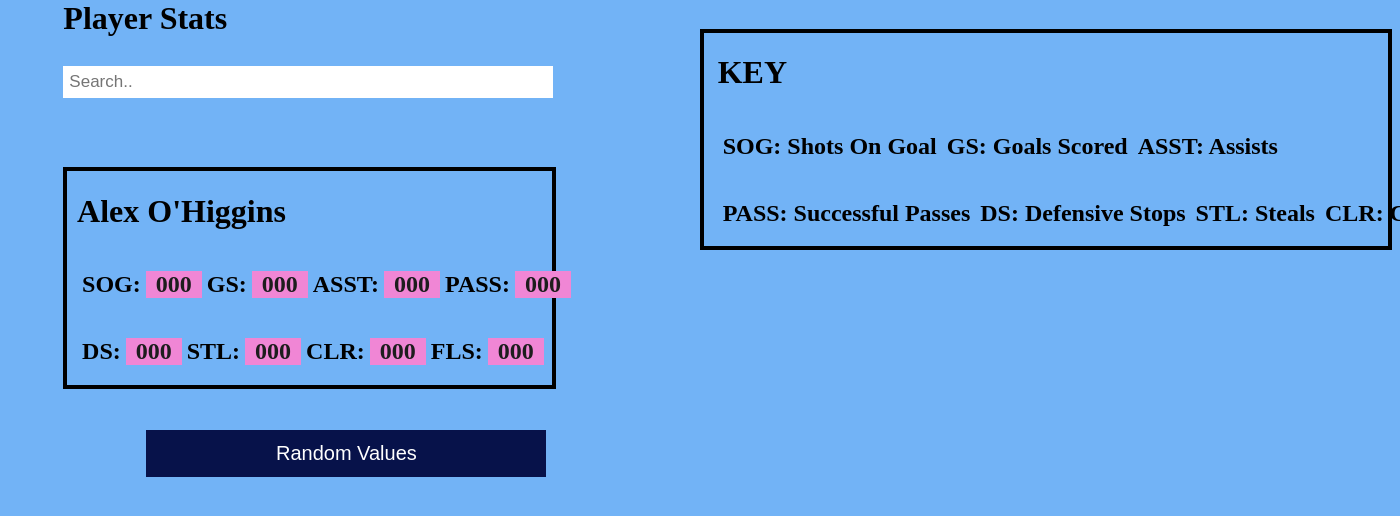
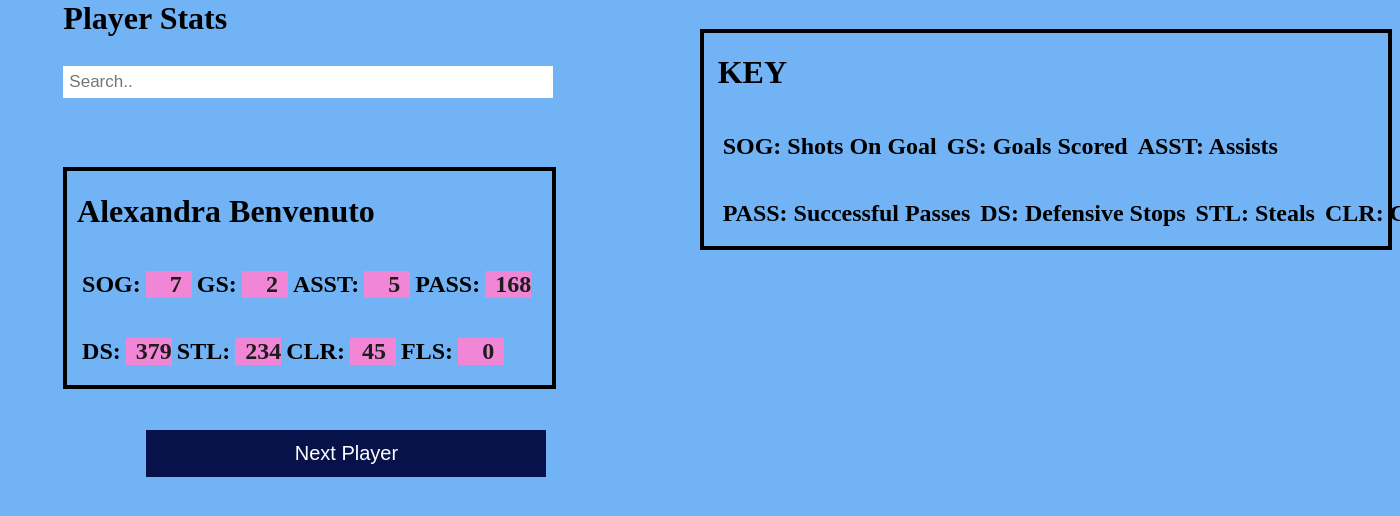
Before and after one commit to aconroy19/Hornets, a PHP site: page /assets/HTML/PlayerStats.html in a window 1400 px wide; the page is wider, and only the part inside the window is pictured. Shown: the part 150-666 px from the top of that part. Run offline with PHP 8.4, Linux system fonts and the light colour scheme; some libraries are stand-ins or nearby versions.

Commit message:
scripting for player stats

```diff
--- a/assets/CSS/PlayerStats.css
+++ b/assets/CSS/PlayerStats.css
@@ -39,6 +39,8 @@ body{
     padding-right: 10px;
     background-color: #f086d5;
     color: #1d1d1d;
+    width: 5.5%;
+    text-align: right;
 }
 
 .statsRow {
@@ -86,7 +88,7 @@ h2 {
   margin-left: 10%;
 }
 
-#button_random_values {
+#button_next {
 
   background-color: #07124a;
   border: 2px solid #07124a;
--- a/assets/HTML/PlayerStats.html
+++ b/assets/HTML/PlayerStats.html
@@ -42,34 +42,36 @@
         </div>
         <div id="stats">
 
-          <h1 id="name"> Alex O'Higgins</h2>
+          <h1 id="name"> Alexandra Benvenuto </h2>
           <div class="statsRow">
             <h2> SOG: </h2>
-            <h2 id="valueSOG" class="values"> 000 </h2>
+            <h2 id="valueSOG" class="values"> 7 </h2>
             <h2> GS: </h2>
-            <h2 id="valueGS" class="values"> 000 </h2>
+            <h2 id="valueGS" class="values"> 2 </h2>
             <h2> ASST: </h2>
-            <h2 id="valueASST" class="values"> 000 </h2>
+            <h2 id="valueASST" class="values"> 5 </h2>
             <h2> PASS: </h2>
-            <h2 id="valuePASS" class="values"> 000 </h2>
+            <h2 id="valuePASS" class="values"> 168 </h2>
           </div>
           <div class="statsRow">
             <h2> DS: </h2>
-            <h2 id="valueDS" class="values"> 000 </h2>
+            <h2 id="valueDS" class="values"> 379 </h2>
             <h2> STL: </h2>
-            <h2 id="valueSTL" class="values"> 000 </h2>
+            <h2 id="valueSTL" class="values"> 234 </h2>
             <h2> CLR: </h2>
-            <h2 id="valueCLR" class="values"> 000 </h2>
+            <h2 id="valueCLR" class="values"> 45 </h2>
             <h2> FLS: </h2>
-            <h2 id="valueFLS" class="values"> 000 </h2>
+            <h2 id="valueFLS" class="values"> 0 </h2>
+            <h2 id="player_id" class="values" hidden=true> 0 </h2>
           </div>
         </div>
       </div>
 
       <div id="button_div">
-        <button id="button_random_values" type="button" > Random Values </button>
+        <button id="button_next" type="button" > Next Player </button>
       </div>
 
+    <script src="https://ajax.googleapis.com/ajax/libs/jquery/1.7.1/jquery.min.js" type="text/javascript"></script>
     <script src="../scripts/PlayerStats.js" charset="utf-8"></script>
 </body>
 
--- a/assets/scripts/PlayerStats.js
+++ b/assets/scripts/PlayerStats.js
@@ -1,15 +1,11 @@
-// IGNORE THIS CODE IF YOU'RE CHECKING IF LINKED. ONLY USE THE BOTTOM ONE
+var fall2021 = null;
+$.getJSON("https://aconroy19.github.io/Hornets/json/Fall2021.json", function(json) {
+  fall2021 = json;
+  });
 
 function setup() {
 
-  document.getElementById("button_random_values").onclick = randomValues;
-
-
-
-  // document.getElementById("button1").onclick = function(){
-  //   openwebpage("./assets/HTML/PlayerStats.html");
-  // };
-
+  document.getElementById("button_next").onclick = nextPlayer;
 
 }
 
@@ -23,26 +19,55 @@ function search() {
 
 }
 
-function randomValues() {
-
+function updateValues(p){
   let elements = document.getElementsByClassName("values");
 
-  Array.prototype.forEach.call(elements, function(value){
-    value.innerHTML = Math.round(Math.random()*1000);
+  document.getElementById("name").innerText = p.name + " " + p.last_name;
+
+  elements.valueSOG.innerText = p.sog;
+  elements.valueGS.innerText = p.gs;
+  elements.valueASST.innerText = p.assists;
+  elements.valuePASS.innerText = p.pass;
+  elements.valueDS.innerText = p.ds;
+  elements.valueSTL.innerText = p.steal;
+  elements.valueCLR.innerText = p.clear;
+  elements.valueFLS.innerText = p.fouls;
+  elements.player_id.innerText = p.id;
+
+
+  if(p.fouls >= 5){
+    elements.valueFLS.style.background = "#f20d0d";
+  }
+  else{
+    elements.valueFLS.style.background = "#f086d5";
+  }
+
+}
+
+function getPlayerById(id){
+  let p;
+  fall2021.forEach(player=>{
+    if(player.id == id){
+      p = player;
+    }
   });
+
+  return p;
+}
+
+function nextPlayer() {
+
+  let id = parseInt(document.getElementById("player_id").textContent);
+  if(id + 1 > 16){
+    id = -1;
+  }
+  document.getElementById("player_id").innerText = id + 1;
+  let p = getPlayerById(id + 1);
+
+
+  updateValues(p);
+
 
 }
 
 setup();
-
-
-// USE THIS CODE IF YOU WANNA KNOW IF SOMETHING IS LINKED
-
-// OPEN THE INSPECTOR AND GO TO CONSOLE (FN + F12 -> Console) AND SEE IF IT SAYS
-// HELLO IN THERE OR NOT
-
-function onload(){
-  console.log("HELLO I'M LINKED");
-}
-
-onload();
--- a/index.html
+++ b/index.html
@@ -33,7 +33,6 @@
       </div>
     </div>
 
-
     <script src="main.js" charset="utf-8"></script>
 </body>
 
--- a/main.css
+++ b/main.css
@@ -48,8 +48,6 @@ body{
   text-align: center;
   text-decoration: none;
   padding: 10px 26px;
-  margin-left: 95%;
-  margin-top: 50px;
   font-size: 20px;
   transition-duration: 0.4s;
   cursor: pointer;
@@ -65,13 +63,15 @@ body{
 .dropdown {
   position: relative;
   display: inline-block;
+  margin-left: 20%;
+  margin-top: 50px;
 }
 
 /* Dropdown Content (Hidden by Default) */
 .dropdown-content {
   display: none;
   position: relative;
-  margin-left: 170%;
+  margin-left: 20%;
   background-color: #f1f1f1;
   min-width: 160px;
   box-shadow: 0px 8px 16px 0px rgba(0,0,0,0.2);
```
